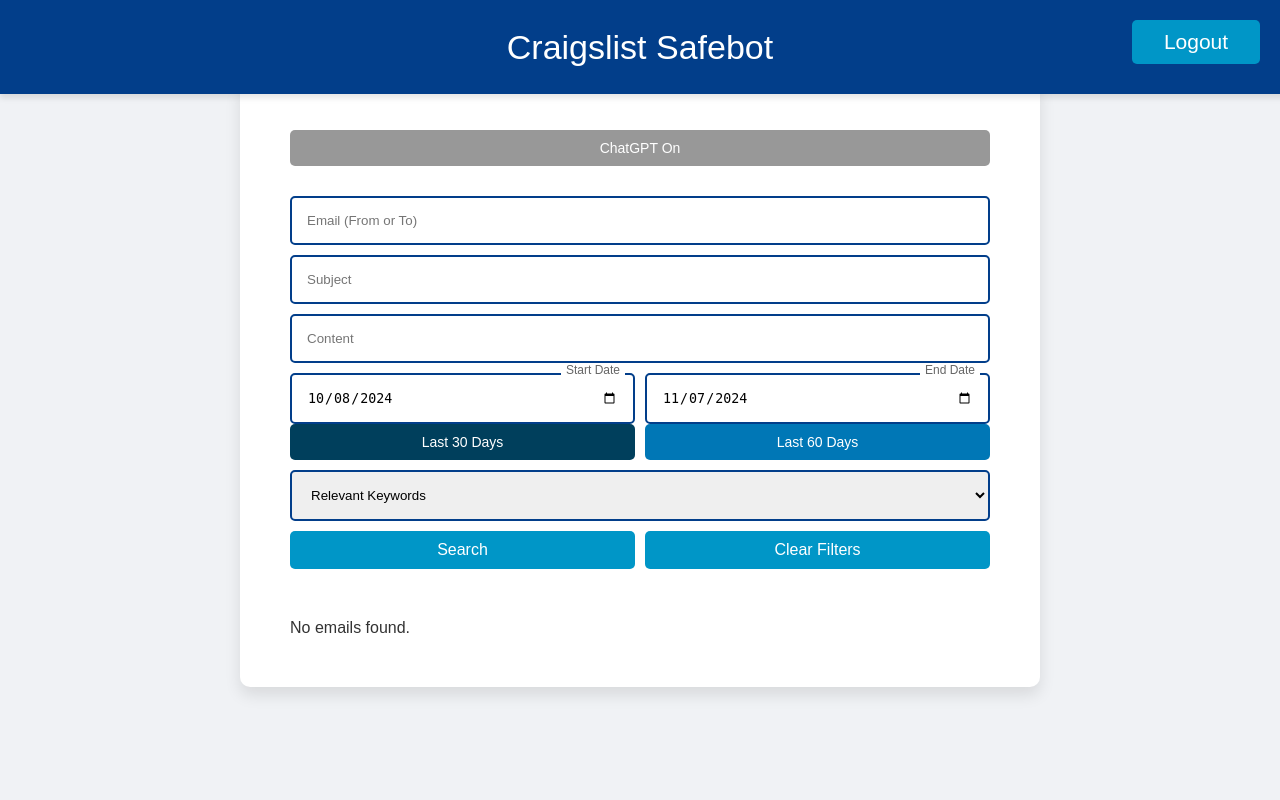
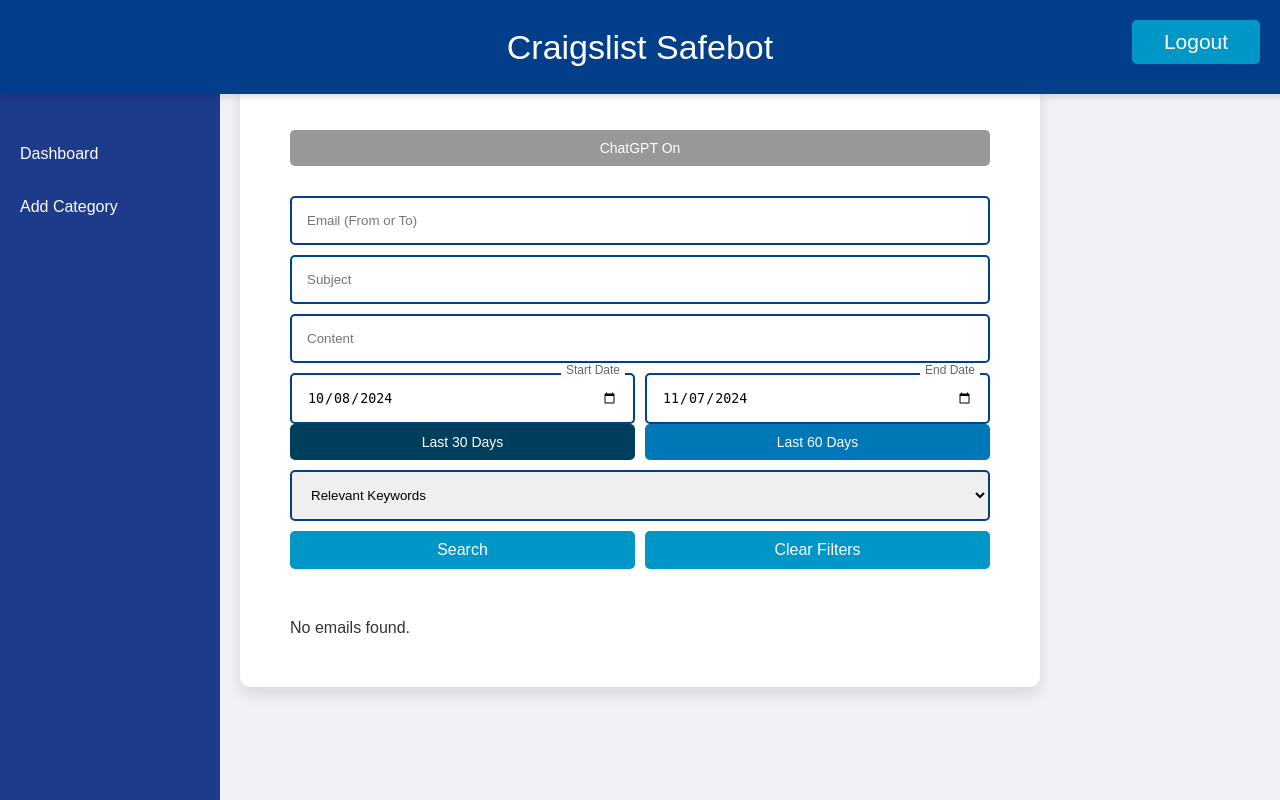
Before and after one commit to vamsikinkiri/Craigslist_SafeBot, a Flask app: template templates/index.html in a window 1280 px wide. Run offline with Flask 3, Linux system fonts and the light colour scheme; the template is opened without the code that fills it, so the values that code supplies are empty.

Commit message:
Category Insertion
Category Added updated codes

```diff
--- a/app.py
+++ b/app.py
@@ -1,10 +1,16 @@
 import os
 from flask import Flask, render_template, request, redirect, url_for, flash
 from flask_login import LoginManager, UserMixin, login_user, login_required, logout_user
+from flask import render_template, redirect, url_for, request, flash
+from datetime import datetime
+from db_helper import get_connection
+from flask import Flask, render_template, request, redirect, url_for, flash
+from flask_login import LoginManager, UserMixin, login_user
 from wtforms.validators import DataRequired
 from email_handler import EmailHandler
-from auth_handler import LoginForm, User, load_user, authenticate_user
-from response_generator import generate_response
+from auth_handler import (LoginForm, User, load_user)
+# , authenticate_user)
+# from response_generator import generate_response
 from datetime import datetime, timedelta
 
 # Initialize the Flask application
@@ -43,7 +49,6 @@ def login():
         return redirect(url_for('login'))
 
     return render_template('login.html', form=form)
-
 
 @app.route('/logout', methods=['POST', 'GET'])
 @login_required
@@ -84,6 +89,49 @@ def generate_and_send_response(emails, message_id):
 
     print("Response sent successfully.")
     return
+
+
+def add_category():
+    conn = get_connection()  # Get the database connection
+    if not conn:
+        flash('Database connection failed.', 'error')
+        return redirect(url_for('index'))
+
+    if request.method == 'POST':
+        # Get values from the text inputs
+        category_type = request.form.get('category_input')
+        # crime_type = request.form.get('crime_input') # this is optional
+        keywords = request.form.get('keywords_input')  # This is now optional
+        date_added = request.form.get('date') or datetime.now().strftime('%Y-%m-%d ')  # Default to today's date if empty
+
+        # Generate a hash value for the CATEGORY_ID
+        # hash_input = f"{category_type}-{crime_type}-{date_added}".encode('utf-8')  # Concatenate values
+        # category_id = hashlib.sha256(hash_input).hexdigest()  # Generate a SHA256 hash
+
+        # Validate and process data
+        if not category_type :
+            flash('Please fill in the required fields.', 'error')
+        else:
+            try:
+                cursor = conn.cursor()
+                cursor.execute(
+                    """
+                    INSERT INTO EMAIL_CATEGORIES (CATEGORY_NAME, KEYWORDS_LIST, LAST_UPDATED)
+                    VALUES (%s, %s, %s)
+                    """,
+                    (category_type, '{' + (keywords.replace(', ', ',') if keywords else '') + '}', date_added)
+                )
+                conn.commit()
+                flash('Category added successfully!', 'success')
+            except Exception as e:
+                flash(f'Error occurred while insertion: {e}', 'error')
+            finally:
+                cursor.close()
+                conn.close()  # Close the connection after using it
+            return redirect(url_for('index'))
+
+    return render_template('add_category.html')
+
 
 # Main route to display emails and conversations
 @app.route('/', methods=['GET'])
--- a/templates/index.html
+++ b/templates/index.html
@@ -199,6 +199,109 @@
             margin-top: 10px;
             transition: none; /* Ensure no transition on display change */
         }
+        /* Main container with sidebar and content layout */
+        .main-container {
+            display: flex;
+        }
+        /* Sidebar styling */
+        .sidebar {
+            width: 220px;
+            background-color: #1a3a7a;
+            color: #ffffff;
+            position: fixed;
+            top: 0;
+            left: 0;
+            height: 100%;
+            display: flex;
+            flex-direction: column;
+            padding-top: 80px; /* Adjust this value to control top spacing */
+            box-sizing: border-box;
+        }
+
+        .sidebar ul {
+            list-style-type: none;
+            padding: 0;
+            margin: 0;
+        }
+
+        .sidebar ul li {
+            padding: 10px 20px;
+        }
+
+        .sidebar ul li a {
+            color: #ffffff;
+            text-decoration: none;
+        }
+
+        .sidebar ul li a:hover {
+            text-decoration: underline;
+        }
+
+
+        .sidebar ul li a {
+            color: #ffffff;
+            text-decoration: none;
+        }
+
+        .sidebar ul li a:hover {
+            text-decoration: underline;
+        }
+
+        /*.sidebar ul {*/
+        /*    list-style-type: none;*/
+        /*    padding: 0;*/
+        /*    padding-top: 400px;*/
+        /*    margin-top: 300px; !* Adjust this value as needed *!*/
+        /*}*/
+
+        /* Sidebar styling */
+        .sidebar {
+            width: 220px;
+            background-color: #1e3a8a;
+            color: white;
+            padding-top: 120px;
+            height: 100vh; /* Full viewport height */
+            position: fixed; /* Fixes sidebar to the left */
+            top: 0;
+            left: 0;
+            overflow-y: auto; /* Adds scroll if sidebar content overflows */
+        }
+
+        .sidebar h2 {
+            color: #ffffff;
+            margin-bottom: 20px;
+        }
+
+        .sidebar ul {
+            list-style: none;
+            padding: 0;
+            margin: 0;
+        }
+
+        .sidebar ul li {
+            margin: 15px 0;
+            padding-left: 20px; /* Adds padding for better alignment */
+        }
+
+        .sidebar ul li a {
+            color: white;
+            text-decoration: none;
+        }
+
+        .sidebar ul li a:hover {
+            text-decoration: underline;
+        }
+
+        /* Content styling */
+        .content {
+            margin-left: 220px; /* Ensure it starts after the sidebar */
+            padding: 20px;
+            flex-grow: 1; /* Takes the remaining space */
+            background-color: #f4f4f4;
+            box-sizing: border-box;
+        }
+
+
         .email {
             padding: 10px;
             border-radius: 5px;
@@ -376,6 +479,22 @@
     </script>
 </head>
 <body>
+
+<!-- Sidebar -->
+
+<div class="sidebar">
+    <div class="spacer"></div>
+    <div class="sidebar">
+        <ul>
+            <li><a href="{{ url_for('index') }}">Dashboard</a></li>
+            <li><a href="{{ url_for('add_category') }}">Add Category</a></li>
+        </ul>
+    </div>
+
+    </ul>
+</div>
+
+
 <header>
     <div class="header-title">Craigslist Safebot</div>
     <button class="logout-button" onclick="window.location.href='{{ url_for('logout') }}'">Logout</button>
```
Also changed, not shown: Add_Category.html (added, +86 -0 lines).
